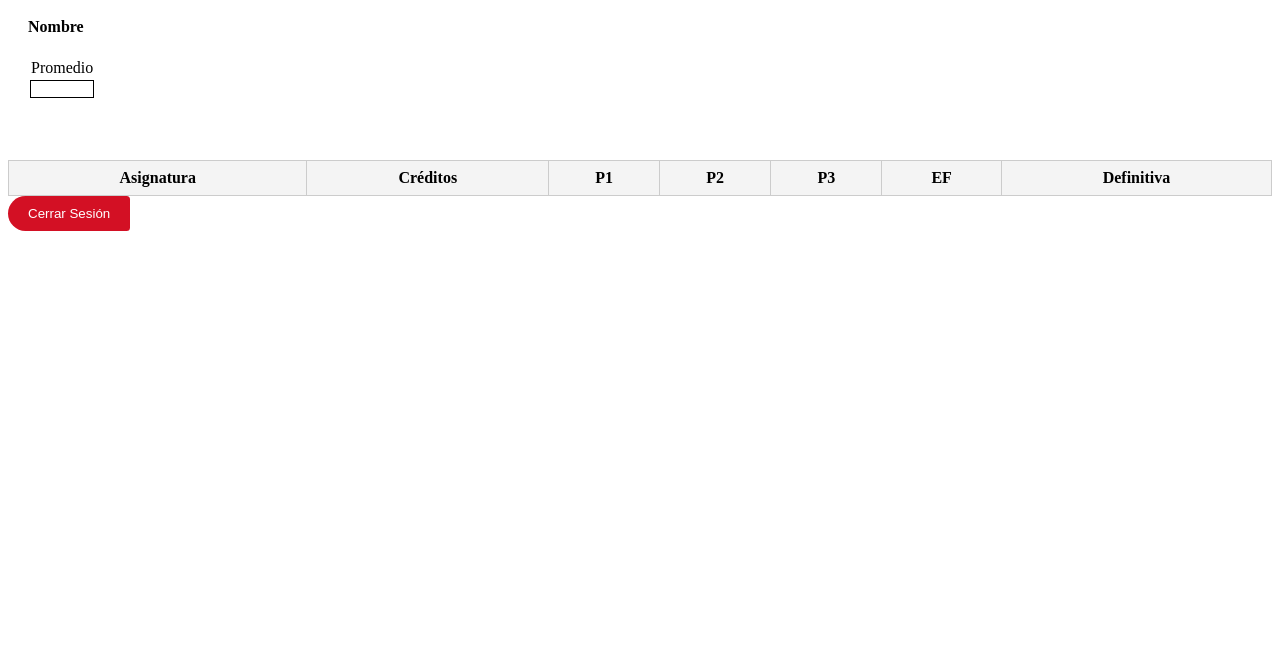
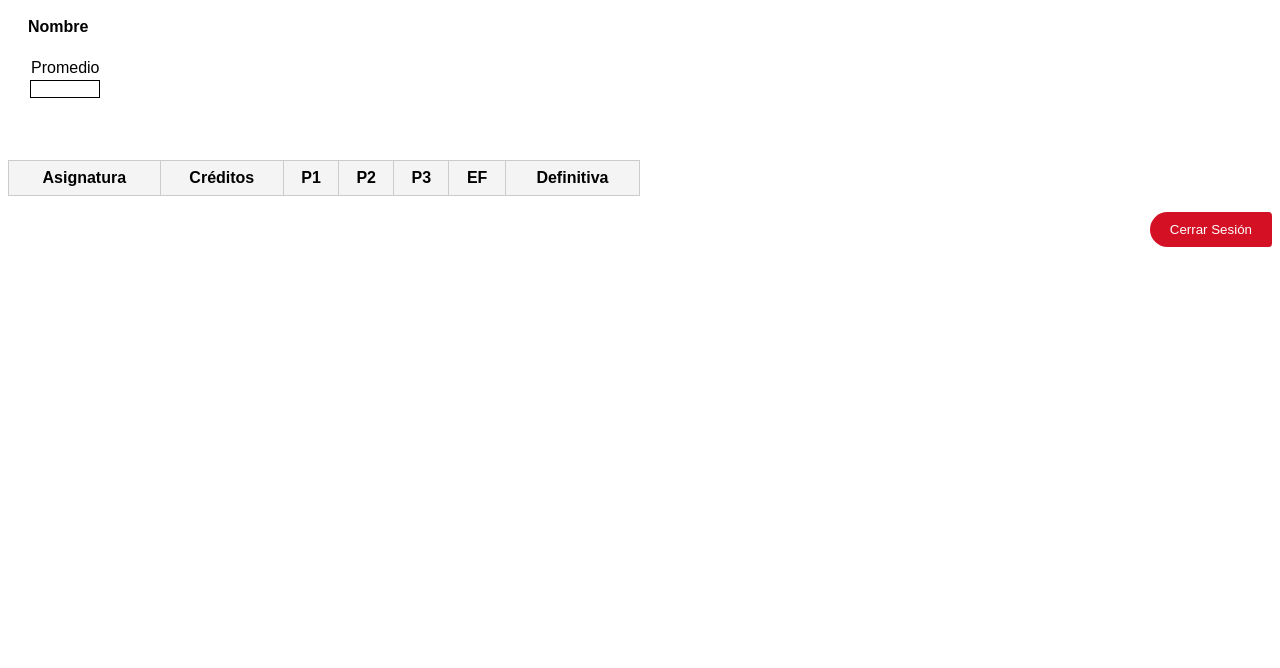
Before and after one commit to wilSosa/Parcialweb1151734, a plain HTML site: page notas.html in a window 1280 px wide. Shown: the part 132-800 px from the top of the page. Drawn offline with Linux system fonts and the light colour scheme; no server answers; sample sign-in values are in the browser's storage.

Commit message:
final css

```diff
--- a/css/notas.css
+++ b/css/notas.css
@@ -1,3 +1,12 @@
+body {
+  font-family: 'Montserrat', Arial, sans-serif;
+}
+#logout-btn {
+  display: block;
+  margin-left: auto;
+  margin-top: 16px;
+  width: fit-content;
+}
 .header {
   color: black;
   padding: 20px;
@@ -21,7 +30,7 @@
 
 
 #notasTabla {
-  width: 100%;
+  width: 50%;
   border-collapse: collapse;
 }
 
--- a/css/style.css
+++ b/css/style.css
@@ -1,5 +1,5 @@
 body {
-  font-family: Arial, sans-serif;
+  font-family: 'Montserrat', Arial, sans-serif;
   background-color: #f4f4f4;
   margin: 0;
   padding: 0;
--- a/notas.html
+++ b/notas.html
@@ -46,7 +46,7 @@
     </tbody>
 </table>
 
-<button onclick="logout()">Cerrar Sesión</button>
+<button id="logout-btn" onclick="logout()">Cerrar Sesión</button>
 
 <script src="scripts/notas.js"></script>
 </body>
```
Also changed, not shown: index.html (+2 -1 lines).
